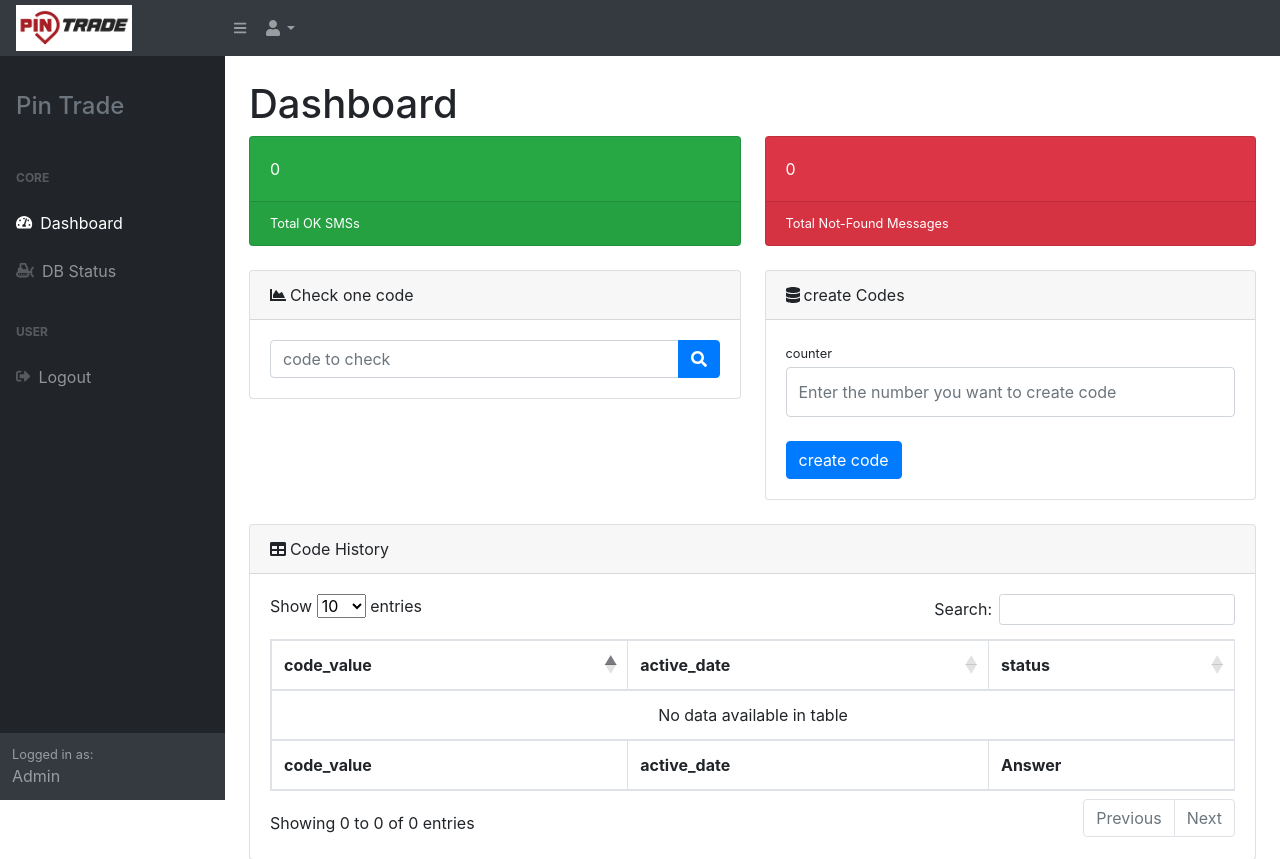
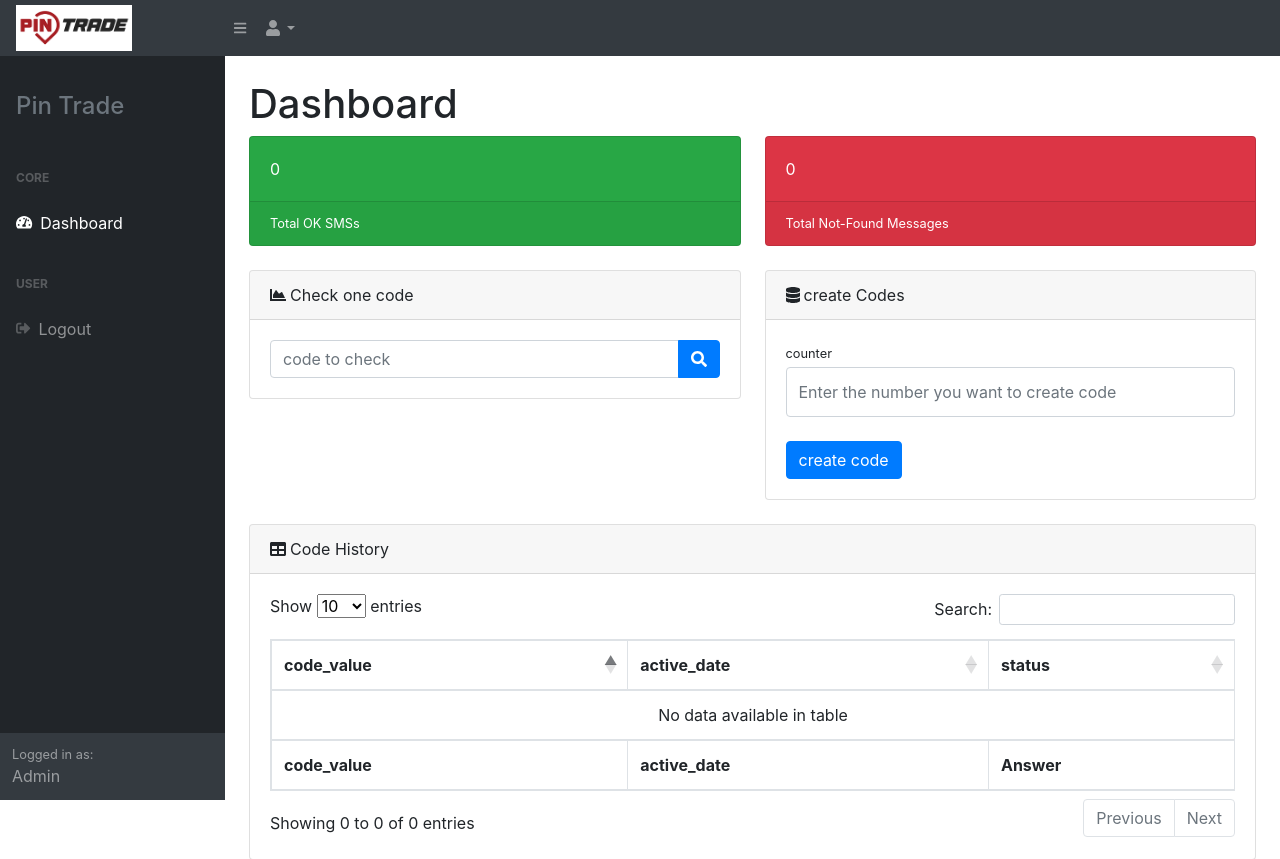
Before and after one commit to captawn/game_code_genarate_and_buy, a Flask app: page / in a window 1280 px wide. Shown: the top 859 px of the page. Run offline with Flask 3, Linux system fonts and the light colour scheme; a user stored in the database is signed in; data that the repository does not hold is empty; some libraries are stand-ins or nearby versions.

Commit message:
delete db status from nav bar

```diff
--- a/app/templates/index.html
+++ b/app/templates/index.html
@@ -36,9 +36,7 @@
                             <a class="nav-link" href="/">
                             <div class="sb-nav-link-icon"><i class="fas fa-tachometer-alt"></i></div>
                                 Dashboard</a>
-                            <a class="nav-link" href="/db_status/">
-                            <div class="sb-nav-link-icon"><i class="fa fa-snowplow"></i></div>
-                                DB Status</a>
+
                             <div class="sb-sidenav-menu-heading">User</div>
 
                             <a class="nav-link" href="/logout">
```
